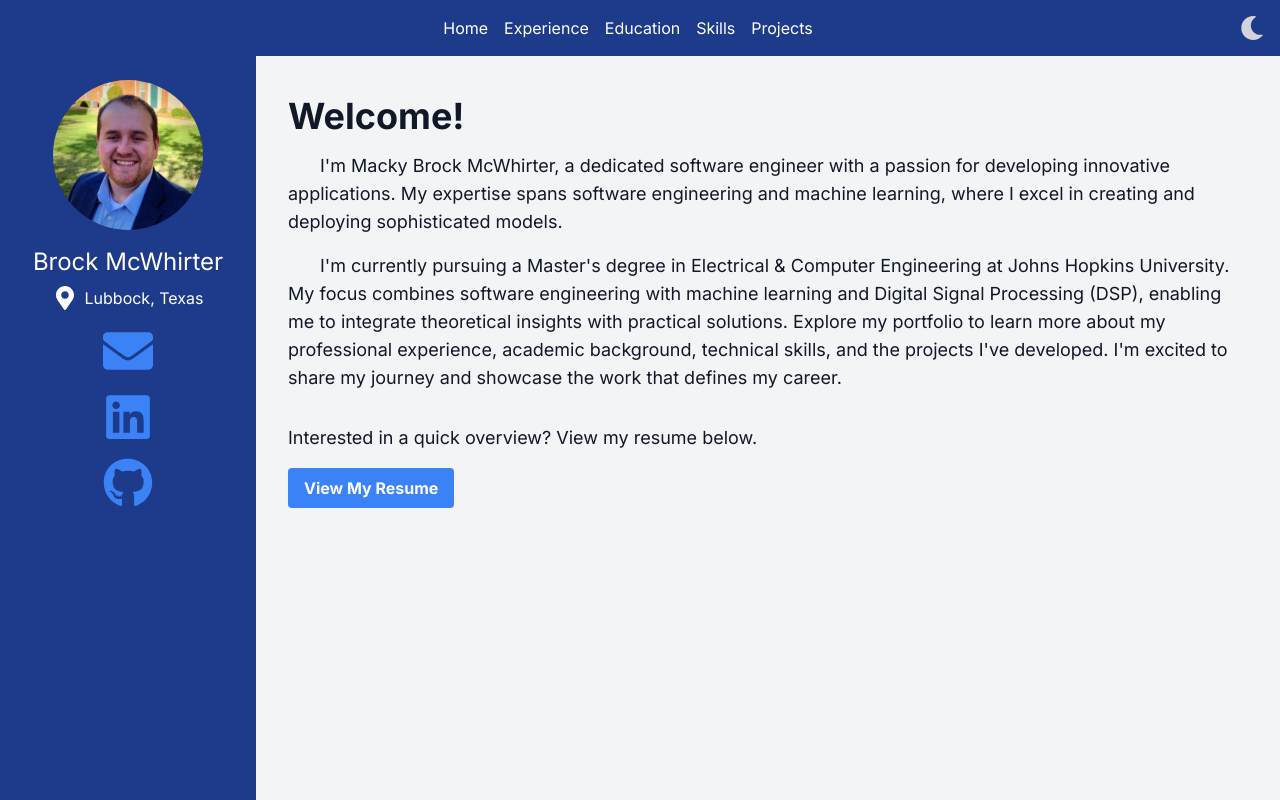
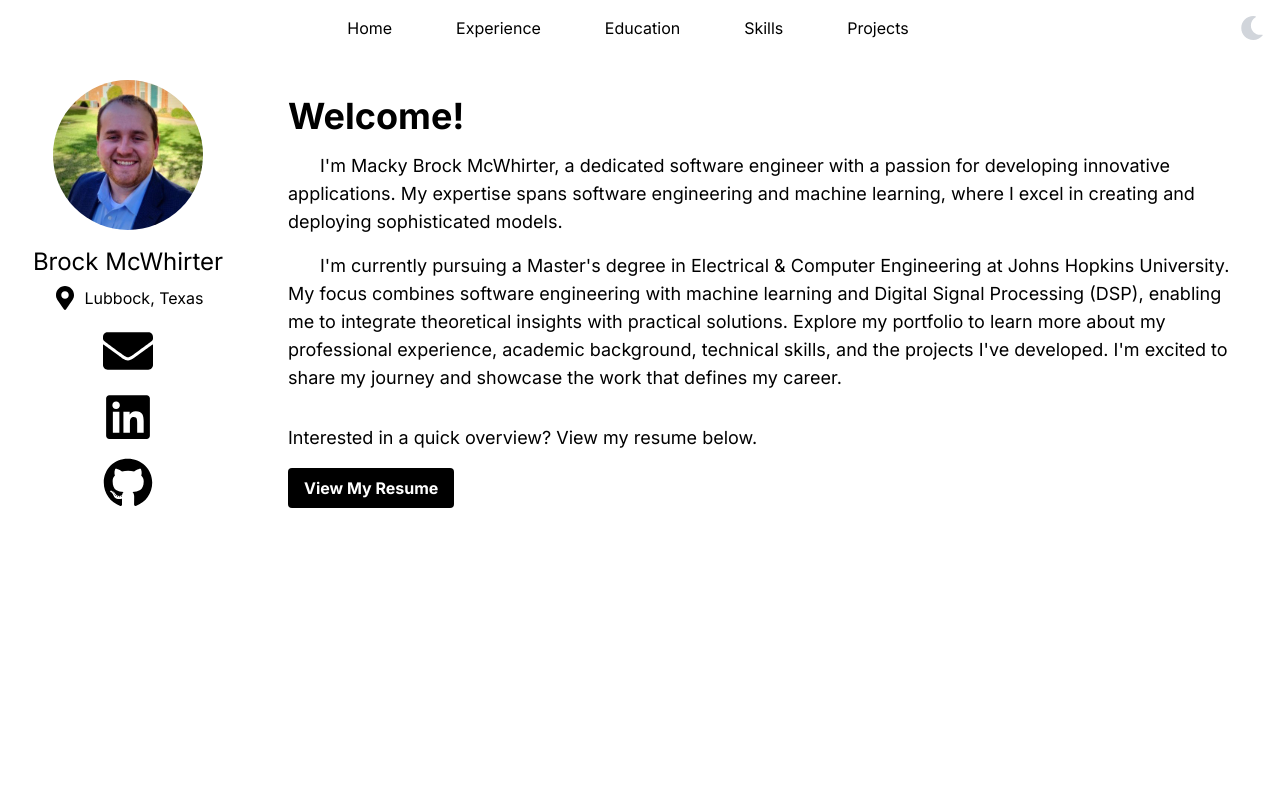
Before and after one commit to brockmcwhirter/portfolio, a Next.js app: page / in a window 1280 px wide. Shown: the top 800 px of the page. Built offline with nearby package versions, Linux system fonts and the light colour scheme.

Commit message:
Black/white style

```diff
--- a/app/components/About.tsx
+++ b/app/components/About.tsx
@@ -9,7 +9,7 @@ const About: React.FC<AboutProps> = ({ darkMode }) => {
   return (
     <section
       id="about"
-      className={`min-h-screen p-8 pt-24 ${darkMode ? 'bg-dark-background text-dark-text' : 'bg-background text-text'}`}
+      className={`min-h-screen p-8 pt-24 ${darkMode ? 'bg-dark-background text-light-text' : 'bg-primary text-text'}`}
     >
       <h1 className="text-4xl font-bold">Welcome!</h1>
       <div className="max-w-6xl">
@@ -28,7 +28,7 @@ const About: React.FC<AboutProps> = ({ darkMode }) => {
             href="https://drive.google.com/drive/folders/1I6pycIFp26E3hloy86wPBva1RvFjot1_?usp=sharing"
             target="_blank"
             rel="noopener noreferrer"
-            className={`inline-block font-bold py-2 px-4 rounded transition duration-300 mt-4 ${darkMode ? 'bg-dark-buttonBg text-dark-buttonText hover:bg-dark-accent' : 'bg-buttonBg text-buttonText hover:bg-accent'}`}
+            className={`inline-block font-bold py-2 px-4 rounded transition duration-300 mt-4 ${darkMode ? 'bg-dark-buttonBg text-dark-buttonText hover:bg-dark-accent' : 'bg-black text-white hover:bg-gray-800'}`}
           >
             View My Resume
           </a>
--- a/app/components/Experience.tsx
+++ b/app/components/Experience.tsx
@@ -44,14 +44,14 @@ const workExperience = [
 
 const Experience: React.FC<{ darkMode: boolean }> = ({ darkMode }) => {
   return (
-    <section id="experience" className="min-h-screen bg-gray-200 dark:bg-dark-background dark:text-light-text p-8 pt-24">
+    <section id="experience" className="min-h-screen bg-primary dark:bg-dark-background dark:text-light-text p-8 pt-24">
       <h1 className="text-4xl font-bold mb-8">Experience</h1>
-      <div className="space-y-16"> {/* Vertical spacing between items */}
+      <div className="space-y-16">
         {workExperience.map((experience, index) => (
-          <div key={index} className="flex items-start justify-between"> {/* Flexbox with justify-between */}
+          <div key={index} className="flex items-start justify-between">
             <div className="sm:w-3/4 max-w-full">
               <h3 className="text-2xl font-bold">{experience.role} - {experience.company}</h3>
-              <p className="text-gray-600 dark:text-gray-400">{experience.period}</p>
+              <p className="text-text dark:text-gray-400">{experience.period}</p>
               <ul className="list-disc list-inside mt-4 space-y-2">
                 {experience.description.map((desc, i) => (
                   <li key={i}>{desc}</li>
@@ -71,6 +71,7 @@ const Experience: React.FC<{ darkMode: boolean }> = ({ darkMode }) => {
         ))}
       </div>
     </section>
+
   );
 };
 
--- a/app/components/Footer.tsx
+++ b/app/components/Footer.tsx
@@ -4,7 +4,7 @@ import React from 'react';
 
 const Footer: React.FC = () => {
   return (
-    <footer className="bg-primary dark:bg-dark-background text-light-text dark:text-dark-text py-8 px-4">
+    <footer className="bg-primary dark:bg-dark-background text-text dark:text-light-text py-8 px-4">
       <div className="max-w-screen-xl mx-auto flex flex-col md:flex-row justify-between items-center">
         <div className="text-center md:text-left">
           <p>&copy; {new Date().getFullYear()} Brock McWhirter. All Rights Reserved.</p>
--- a/app/components/Navbar.tsx
+++ b/app/components/Navbar.tsx
@@ -17,12 +17,12 @@ const Navbar: React.FC<NavbarProps> = ({ toggleDarkMode, darkMode }) => {
   return !isSanityStudio ? (
     <nav className="fixed top-0 left-0 w-full bg-primary dark:bg-dark-background p-4 z-20">
       <div className="container mx-auto flex items-center justify-between">
-        <div className="flex flex-1 justify-center space-x-4">
-          <Link href="#home" className="text-light-text dark:text-dark-text hover:text-secondary dark:hover:text-accent">Home</Link>
-          <Link href="#experience" className="text-light-text dark:text-dark-text hover:text-secondary dark:hover:text-accent">Experience</Link>
-          <Link href="#education" className="text-light-text dark:text-dark-text hover:text-secondary dark:hover:text-accent">Education</Link>
-          <Link href="#skills" className="text-light-text dark:text-dark-text hover:text-secondary dark:hover:text-accent">Skills</Link>
-          <Link href="#projects" className="text-light-text dark:text-dark-text hover:text-secondary dark:hover:text-accent">Projects</Link>
+        <div className="flex flex-1 justify-center space-x-16">  {/* Further increased spacing */}
+          <Link href="#home" className="text-black dark:text-light-text hover:text-secondary dark:hover:text-accent">Home</Link>
+          <Link href="#experience" className="text-black dark:text-light-text hover:text-secondary dark:hover:text-accent">Experience</Link>
+          <Link href="#education" className="text-black dark:text-light-text hover:text-secondary dark:hover:text-accent">Education</Link>
+          <Link href="#skills" className="text-black dark:text-light-text hover:text-secondary dark:hover:text-accent">Skills</Link>
+          <Link href="#projects" className="text-black dark:text-light-text hover:text-secondary dark:hover:text-accent">Projects</Link>
         </div>
         <div className="flex items-center ml-auto cursor-pointer" onClick={toggleDarkMode}>
           {darkMode ? (
--- a/app/components/Sidebar.tsx
+++ b/app/components/Sidebar.tsx
@@ -9,21 +9,21 @@ const Sidebar: React.FC = () => {
     <aside className="fixed top-0 left-0 h-full w-64 bg-primary dark:bg-dark-background p-4 z-10">
       <div className="flex flex-col items-center mt-16">
         <Image
-          src="/linkedinprofile.jpg" // Ensure this path is correct
+          src="/linkedinprofile.jpg"
           alt="Profile Picture"
           width={150}
           height={150}
           className="rounded-full bg-transparent"
         />
-        <h2 className="text-2xl mt-4 text-light-text dark:text-dark-text bg-transparent">Brock McWhirter</h2>
-        <div className="flex items-center text-light-text dark:text-dark-text mt-2">
-          <FaMapMarkerAlt className="mr-2" size={24} />
+        <h2 className="text-2xl mt-4 text-text dark:text-light-text bg-transparent">Brock McWhirter</h2>
+        <div className="flex items-center text-text dark:text-light-text mt-2">
+          <FaMapMarkerAlt className="mr-2 icon" size={24} />
           <span className="bg-transparent">Lubbock, Texas</span>
         </div>
         <div className="mt-4 flex flex-col items-center space-y-4">
           <a
             href="mailto:brock@brockmcwhirter.dev"
-            className="text-secondary dark:text-accent hover:underline bg-transparent"
+            className="hover:underline bg-transparent icon"
             title="Email"
             aria-label="Email"
           >
@@ -31,7 +31,7 @@ const Sidebar: React.FC = () => {
           </a>
           <a
             href="https://www.linkedin.com/in/macky-brock-mcwhirter-2053b2159/"
-            className="text-secondary dark:text-accent hover:underline bg-transparent"
+            className="hover:underline bg-transparent icon"
             title="LinkedIn"
             aria-label="LinkedIn"
           >
@@ -39,7 +39,7 @@ const Sidebar: React.FC = () => {
           </a>
           <a
             href="https://github.com/brockmcwhirter"
-            className="text-secondary dark:text-accent hover:underline bg-transparent"
+            className="hover:underline bg-transparent icon"
             title="GitHub"
             aria-label="GitHub"
           >
--- a/app/globals.css
+++ b/app/globals.css
@@ -23,6 +23,18 @@ a:hover {
   background-color: transparent;
   /* Ensure no unwanted background on text elements */
 }
+
+/* Icon colors in Sidebar */
+.sidebar .icon {
+  color: #1E3A8A;
+  /* Default to primary color in light mode */
+}
+
+.dark .sidebar .icon {
+  color: #60A5FA;
+  /* Accent color in dark mode */
+}
+
 
 .sidebar *::selection {
   background-color: transparent;
--- a/app/page.tsx
+++ b/app/page.tsx
@@ -23,10 +23,11 @@ const Home: React.FC = () => {
         <About darkMode={theme === 'dark'} />
         <Experience darkMode={theme === 'dark'} />
         <Education darkMode={theme === 'dark'} />
-        <section id="skills" className="min-h-screen bg-gray-200 dark:bg-dark-background dark:text-light-text p-8 pt-24">
+        <section id="skills" className="min-h-screen bg-primary dark:bg-dark-background dark:text-light-text p-8 pt-24">
           <h1 className="text-4xl font-bold">Skills</h1>
-          <p>My skills...</p>
+          <p className="text-text dark:text-gray-400">My skills...</p>
         </section>
+
         <section id="projects" className="min-h-screen bg-background dark:bg-dark-background dark:text-light-text p-8 pt-24 pb-16">
           <h1 className="text-4xl font-bold">Projects</h1>
           <p>My projects...</p>
--- a/tailwind.config.ts
+++ b/tailwind.config.ts
@@ -1,7 +1,7 @@
 import type { Config } from "tailwindcss";
 
 const config: Config = {
-  darkMode: 'class',  // Use class-based dark mode
+  darkMode: 'class',
   content: [
     "./pages/**/*.{js,ts,jsx,tsx,mdx}",
     "./components/**/*.{js,ts,jsx,tsx,mdx}",
@@ -10,20 +10,15 @@ const config: Config = {
   theme: {
     extend: {
       colors: {
-        primary: '#1E3A8A', // Dark Blue for light mode
-        secondary: '#3B82F6', // Lighter Blue for highlights
-        accent: '#60A5FA', // Light Blue for dark mode highlights
-        background: '#F3F4F6', // Light background color
-        'dark-background': '#1F2937', // Dark background color
-        text: '#111827', // Almost black text color for light mode
+        primary: '#FFFFFF', // White for all elements in light mode
+        'dark-background': '#1F2937', // Dark background for dark mode
+        text: '#000000', // Black text color for light mode
         'light-text': '#FFFFFF', // White text color for dark mode
         'dark-text': '#D1D5DB', // Light gray text color for dark mode
-        'buttonBg': '#3B82F6', // Button background in light mode
-        'dark-buttonBg': '#60A5FA', // Button background in dark mode
-        'buttonText': '#FFFFFF', // Button text in light mode
-        'dark-buttonText': '#1F2937', // Button text in dark mode
-        'gray-600': '#4B5563', // Adjusted gray for text
-        'gray-400': '#9CA3AF', // Adjusted light gray for text
+        'buttonBg': '#FFFFFF', // Button background in light mode (same as primary)
+        'dark-buttonBg': '#374151', // Darker button background in dark mode
+        'buttonText': '#000000', // Black text for buttons in light mode
+        'dark-buttonText': '#F3F4F6', // Light text for buttons in dark mode
       },
     },
   },
```
